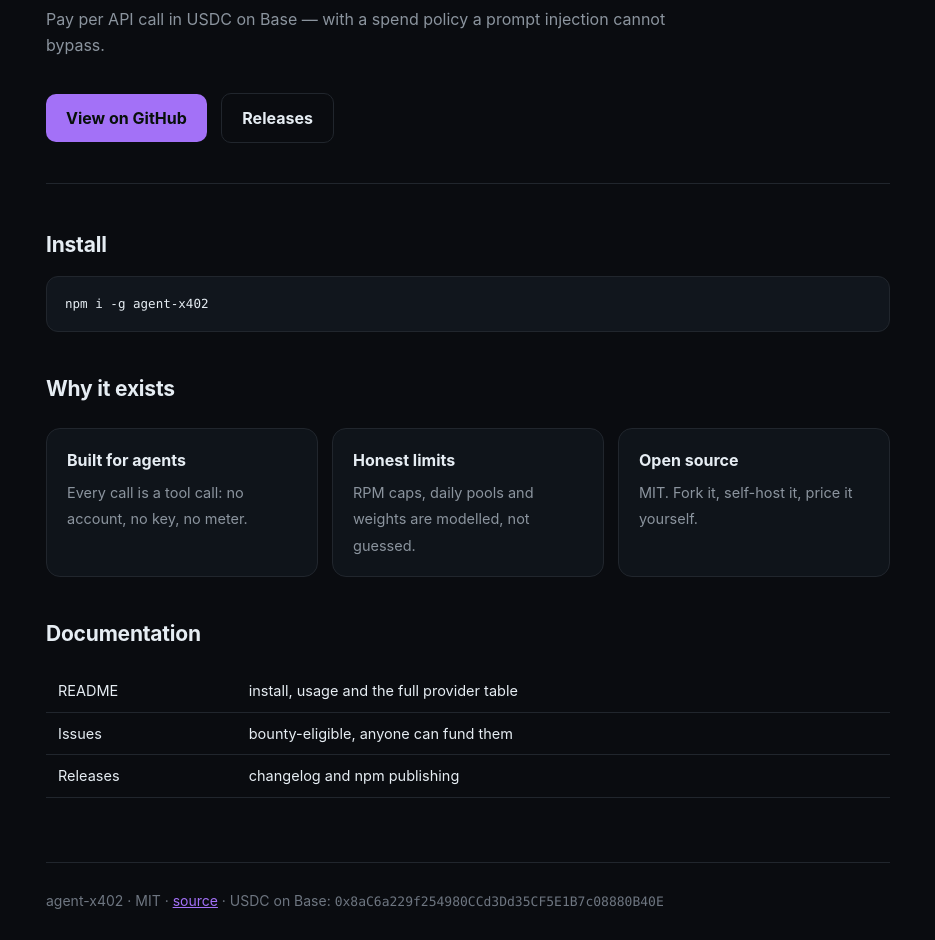
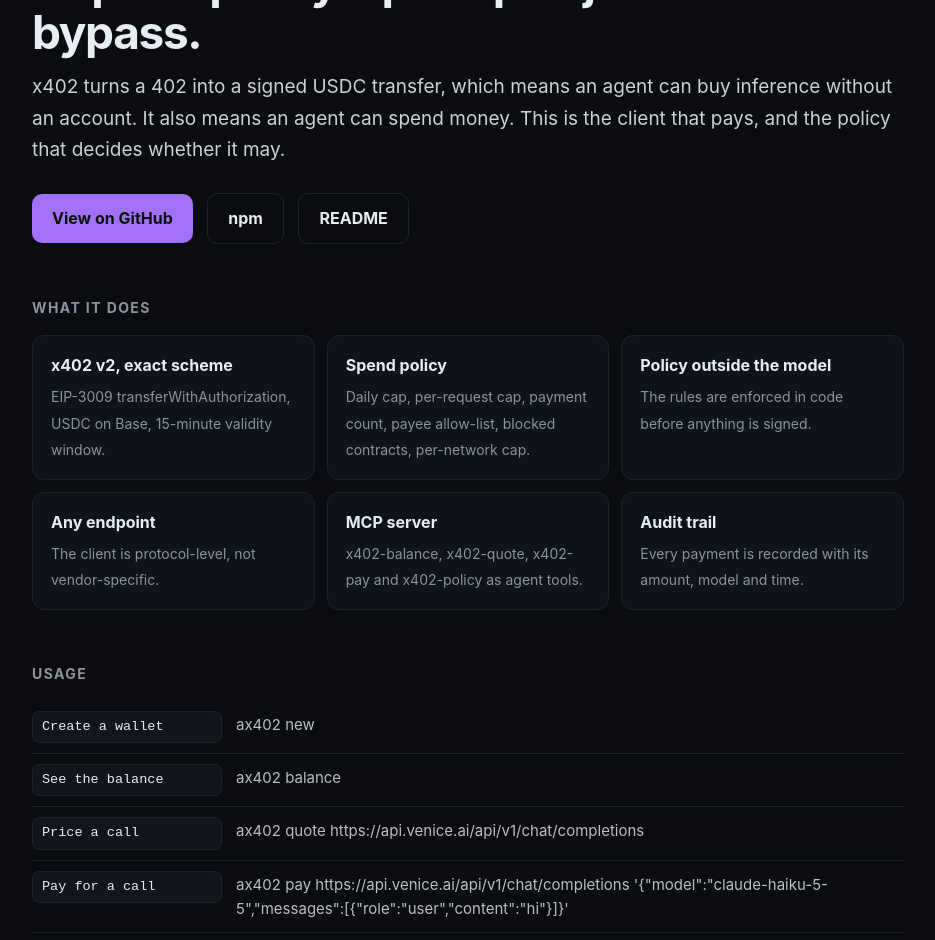
Before and after one commit to doomsday-network/agent-x402, a website: page docs/index.html in a window 1280 px wide. Shown: the part 211-1151 px from the top of the page, without its empty margins (172-1107 px from the left). Drawn offline with Linux system fonts and the light colour scheme.

Commit message:
feat: CLI help and version, real documentation page, opt-in integration tests

```diff
--- a/docs/index.html
+++ b/docs/index.html
@@ -1,63 +1,84 @@
 <!doctype html>
 <html lang="en"><head><meta charset="utf-8">
 <meta name="viewport" content="width=device-width,initial-scale=1">
-<title>agent-x402 — x402 payments for AI agents</title>
+<title>agent-x402 — Pay per API call in USDC on Base — with a spend policy a prompt injection cannot bypass.</title>
 <meta name="description" content="Pay per API call in USDC on Base — with a spend policy a prompt injection cannot bypass.">
 <meta property="og:title" content="agent-x402">
 <meta property="og:description" content="Pay per API call in USDC on Base — with a spend policy a prompt injection cannot bypass.">
 <meta property="og:image" content="https://raw.githubusercontent.com/rustemmustafingovua-byte/agent-x402/main/docs/social-preview.png">
 <style>
-  :root{--accent:#a371f7;--accent2:#8957e5;--bg:#0a0c10;--fg:#e6edf3;--muted:#8b949e;--line:#21262d}
+  :root{--accent:#a371f7;--bg:#0a0c10;--panel:#0f141a;--fg:#e6edf3;--muted:#8b949e;--line:#1d222a}
   *{box-sizing:border-box}
-  body{margin:0;background:var(--bg);color:var(--fg);font:16px/1.65 -apple-system, BlinkMacSystemFont, "Segoe UI", Inter, Roboto, Helvetica, Arial, sans-serif}
-  .wrap{max-width:900px;margin:0 auto;padding:72px 28px 96px}
-  header{border-bottom:1px solid var(--line);padding-bottom:40px;margin-bottom:44px}
-  .badge{display:inline-flex;align-items:center;gap:10px;padding:7px 14px;border-radius:999px;
-         background:#a371f718;border:1px solid #a371f744;color:var(--accent);font-size:13.5px;font-weight:600;margin-bottom:22px}
-  h1{margin:0 0 12px;font-size:44px;letter-spacing:-.025em}
-  .tag{color:#c9d1d9;font-size:22px;margin:0 0 10px}
-  .sub{color:var(--muted);margin:0 0 26px;max-width:640px}
-  pre{background:#11161d;border:1px solid var(--line);border-radius:12px;padding:16px 18px;overflow:auto;font:13.5px/1.6 ui-monospace, SFMono-Regular, "SF Mono", Menlo, Consolas, monospace}
-  code{font-family:ui-monospace, SFMono-Regular, "SF Mono", Menlo, Consolas, monospace;font-size:.93em}
-  p code,li code{background:#161b22;border:1px solid var(--line);padding:1.5px 6px;border-radius:6px}
-  h2{font-size:21px;margin:40px 0 12px;letter-spacing:-.01em}
-  a{color:var(--accent)}
-  .grid{display:grid;gap:14px;grid-template-columns:repeat(auto-fit,minmax(220px,1fr));margin:22px 0}
-  .card{border:1px solid var(--line);border-radius:14px;padding:18px 20px;background:#0f141a}
+  body{margin:0;background:radial-gradient(900px 500px at 10% -10%, color-mix(in srgb, var(--accent) 12%, transparent), transparent 60%), var(--bg);
+       color:var(--fg);font:16px/1.65 -apple-system,BlinkMacSystemFont,"Segoe UI",Inter,Roboto,sans-serif}
+  .wrap{max-width:920px;margin:0 auto;padding:64px 24px 100px}
+  .chip{display:inline-block;padding:6px 13px;border-radius:999px;background:color-mix(in srgb, var(--accent) 16%, transparent);
+        border:1px solid color-mix(in srgb, var(--accent) 40%, transparent);color:var(--accent);font-size:13px;font-weight:600;margin-bottom:20px}
+  h1{font-size:clamp(32px,5vw,46px);letter-spacing:-.03em;line-height:1.08;margin:0 0 14px}
+  h2{font-size:14px;letter-spacing:.1em;text-transform:uppercase;color:var(--muted);margin:52px 0 16px}
+  p{color:#b6bec8;margin:0 0 14px}
+  .lede{font-size:19px;color:#c9d1d9;margin:0 0 20px}
+  .grid{display:grid;gap:12px;grid-template-columns:repeat(auto-fit,minmax(250px,1fr))}
+  .card{border:1px solid var(--line);border-radius:12px;padding:16px 18px;background:var(--panel)}
   .card b{display:block;margin-bottom:5px}
-  .card span{color:var(--muted);font-size:14.5px}
-  table{width:100%;border-collapse:collapse;margin:18px 0;font-size:14.5px}
-  th,td{text-align:left;padding:9px 12px;border-bottom:1px solid var(--line)}
-  th{color:var(--muted);font-weight:600}
-  .cta{display:inline-block;background:var(--accent);color:#07100a;font-weight:700;padding:11px 20px;border-radius:10px;text-decoration:none;margin:8px 10px 0 0}
+  .card span{color:var(--muted);font-size:14px}
+  .row{display:grid;grid-template-columns:minmax(190px,auto) 1fr;gap:14px;align-items:baseline;padding:10px 0;border-bottom:1px solid var(--line)}
+  .row code{background:#11161d;border:1px solid var(--line);padding:4px 9px;border-radius:7px;font-size:13.5px;white-space:pre-wrap}
+  .row span{color:#b6bec8;font-size:15px}
+  details{border:1px solid var(--line);border-radius:10px;padding:12px 16px;background:var(--panel);margin-bottom:8px}
+  summary{cursor:pointer;font-weight:600}
+  details p{margin:10px 0 2px}
+  ol{padding-left:20px;color:#b6bec8}
+  ol li{margin:6px 0}
+  .cta{display:inline-block;background:var(--accent);color:#06120a;font-weight:700;padding:11px 20px;border-radius:10px;text-decoration:none;margin:8px 10px 0 0}
   .cta.ghost{background:transparent;color:var(--fg);border:1px solid var(--line)}
-  footer{margin-top:64px;padding-top:26px;border-top:1px solid var(--line);color:#6e7681;font-size:14px}
-</style></head>
-<body><div class="wrap">
-<header>
-  <span class="badge">agent-x402</span>
-  <h1>x402 payments for AI agents</h1>
-  <p class="sub">Pay per API call in USDC on Base — with a spend policy a prompt injection cannot bypass.</p>
-  <a class="cta" href="https://github.com/rustemmustafingovua-byte/agent-x402">View on GitHub</a>
-  <a class="cta ghost" href="https://github.com/rustemmustafingovua-byte/agent-x402/releases">Releases</a>
-</header>
+  footer{margin-top:60px;padding-top:22px;border-top:1px solid var(--line);color:#6e7681;font-size:13.5px;display:flex;gap:16px;flex-wrap:wrap}
+</style></head><body><div class="wrap">
+<span class="chip">agent-x402</span>
+<h1>Pay per API call in USDC on Base — with a spend policy a prompt injection cannot bypass.</h1>
+<p class="lede">x402 turns a 402 into a signed USDC transfer, which means an agent can buy inference without an account. It also means an agent can spend money. This is the client that pays, and the policy that decides whether it may.</p>
+<a class="cta" href="https://github.com/rustemmustafingovua-byte/agent-x402">View on GitHub</a>
+<a class="cta ghost" href="https://www.npmjs.com/package/agent-x402">npm</a>
+<a class="cta ghost" href="https://github.com/rustemmustafingovua-byte/agent-x402#readme">README</a>
 
-<h2>Install</h2>
-<pre><code>npm i -g agent-x402</code></pre>
-
-<h2>Why it exists</h2>
+<h2>What it does</h2>
 <div class="grid">
-  <div class="card"><b>Built for agents</b><span>Every call is a tool call: no account, no key, no meter.</span></div>
-  <div class="card"><b>Honest limits</b><span>RPM caps, daily pools and weights are modelled, not guessed.</span></div>
-  <div class="card"><b>Open source</b><span>MIT. Fork it, self-host it, price it yourself.</span></div>
+<div class="card"><b>x402 v2, exact scheme</b><span>EIP-3009 transferWithAuthorization, USDC on Base, 15-minute validity window.</span></div>
+<div class="card"><b>Spend policy</b><span>Daily cap, per-request cap, payment count, payee allow-list, blocked contracts, per-network cap.</span></div>
+<div class="card"><b>Policy outside the model</b><span>The rules are enforced in code before anything is signed.</span></div>
+<div class="card"><b>Any endpoint</b><span>The client is protocol-level, not vendor-specific.</span></div>
+<div class="card"><b>MCP server</b><span>x402-balance, x402-quote, x402-pay and x402-policy as agent tools.</span></div>
+<div class="card"><b>Audit trail</b><span>Every payment is recorded with its amount, model and time.</span></div>
 </div>
 
-<h2>Documentation</h2>
-<table>
-  <tr><td>README</td><td>install, usage and the full provider table</td></tr>
-  <tr><td>Issues</td><td>bounty-eligible, anyone can fund them</td></tr>
-  <tr><td>Releases</td><td>changelog and npm publishing</td></tr>
-</table>
+<h2>Usage</h2>
+<div class="row"><code>Create a wallet</code><span>ax402 new</span></div>
+<div class="row"><code>See the balance</code><span>ax402 balance</span></div>
+<div class="row"><code>Price a call</code><span>ax402 quote https://api.venice.ai/api/v1/chat/completions</span></div>
+<div class="row"><code>Pay for a call</code><span>ax402 pay https://api.venice.ai/api/v1/chat/completions '{"model":"claude-haiku-5-5","messages":[{"role":"user","content":"hi"}]}'</span></div>
+<div class="row"><code>Read the spend</code><span>ax402 policy</span></div>
 
-<footer>agent-x402 · MIT · <a href="https://github.com/rustemmustafingovua-byte/agent-x402">source</a> · USDC on Base: <code>0x8aC6a229f254980CCd3Dd35CF5E1B7c08880B40E</code></footer>
+<h2>How it works</h2>
+<ol>
+  <li>Request the endpoint: a 402 comes back with the price, the network and the payee.</li>
+  <li>Check the policy: caps, allow-list and blocked contracts are evaluated before signing.</li>
+  <li>Sign the transfer with EIP-3009 and retry with the payment attached.</li>
+  <li>Record the spend so the daily budget stays honest.</li>
+</ol>
+
+<h2>Questions</h2>
+(rows) =>
+    rows
+      .map(
+        ([q, a]) =>
+          `<details><summary>${q}</summary><p>${a}</p></details>`,
+      )
+      .join("\n")
+
+<footer>
+  <span>agent-x402 · MIT</span>
+  <a href="https://github.com/rustemmustafingovua-byte/agent-x402">source</a>
+  <a href="https://github.com/rustemmustafingovua-byte/agent-x402/issues">issues</a>
+  <span>USDC on Base: <code>0x8aC6a229f254980CCd3Dd35CF5E1B7c08880B40E</code></span>
+</footer>
 </div></body></html>
```
Also changed, not shown: bin/ax402.js (+13 -0 lines), test/live.test.js (added, +25 -0 lines).
